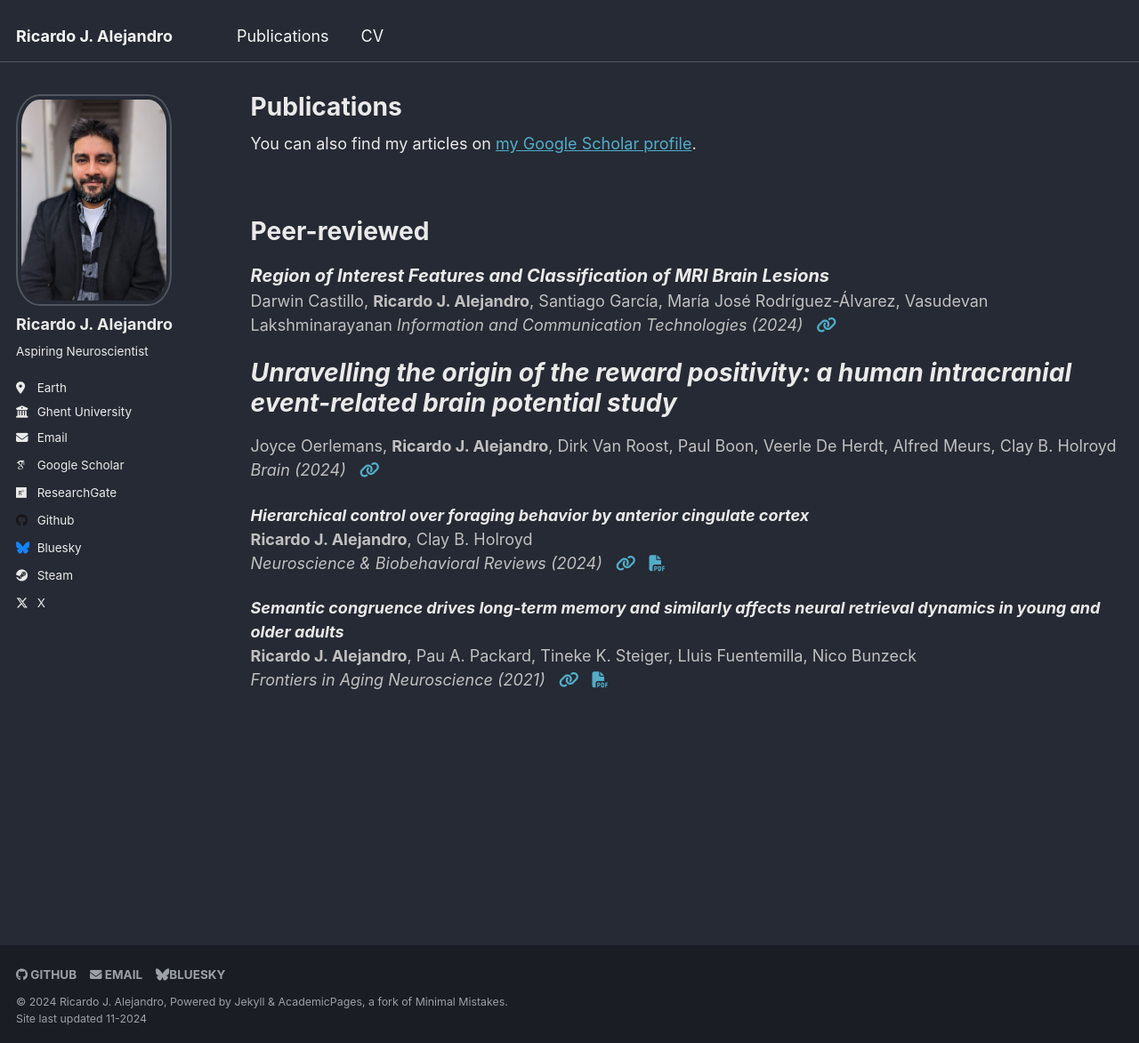
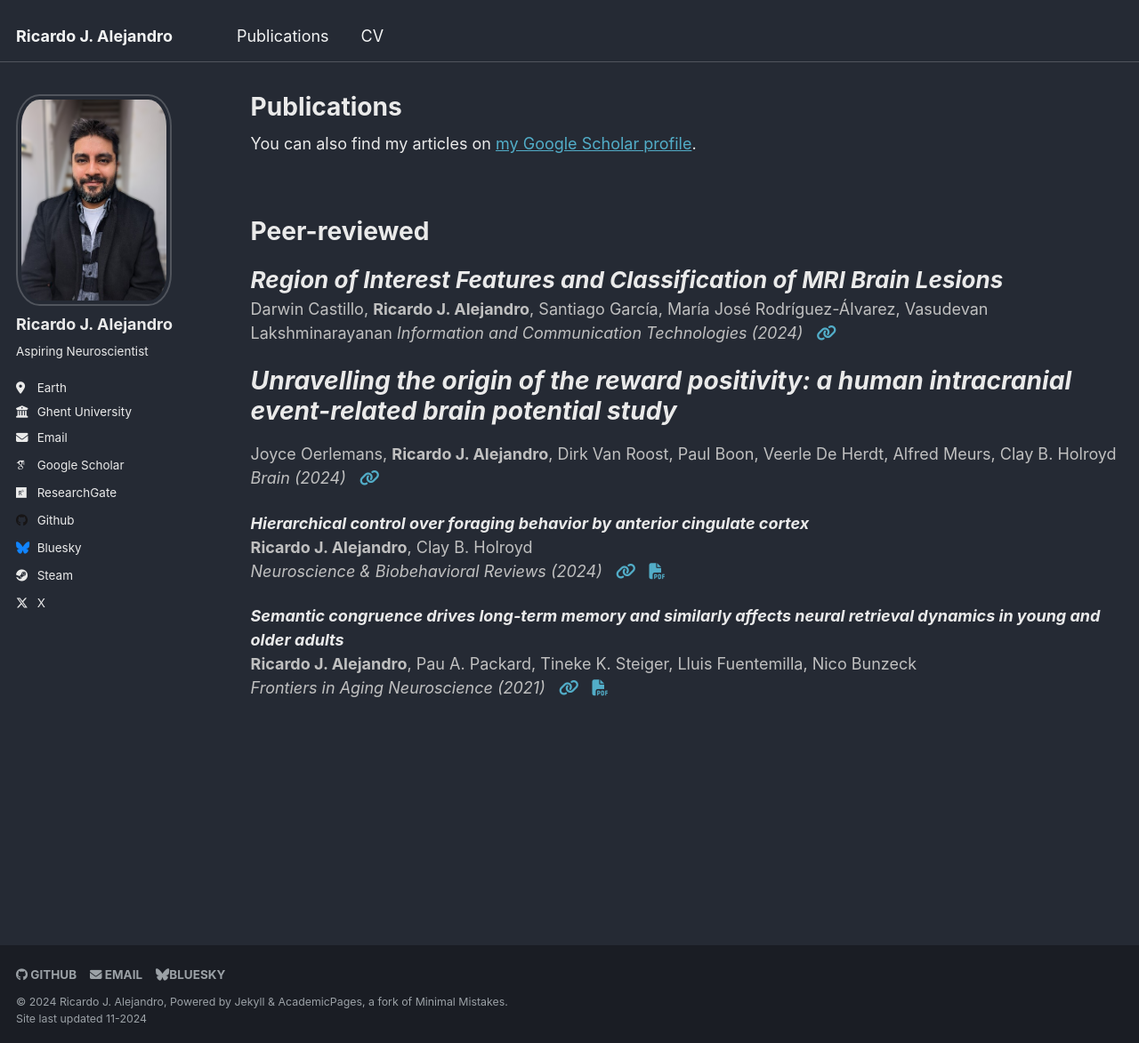
Before and after one commit to rjalejandro/rjalejandro.github.io, a Jekyll site: the page built from _pages/publications.md, in a window 1280 px wide and 1173 px high. Shown: the whole window at 89% size. Built offline with Jekyll 4.4.1, drawn with Linux system fonts in a browser that asks for light colours; some web fonts are replaced.

Commit message:
fontsize 26

```diff
--- a/_pages/publications.md
+++ b/_pages/publications.md
@@ -14,7 +14,7 @@
 Peer-reviewed
 =====
 
-<span style="font-size:20px">***Region of Interest Features and Classification of MRI Brain Lesions***</span>
+<span style="font-size:26px">***Region of Interest Features and Classification of MRI Brain Lesions***</span>
 <span style="color:#C0C0C0">Darwin Castillo, **Ricardo J. Alejandro**, Santiago García, María José Rodríguez-Álvarez, Vasudevan Lakshminarayanan</span>  <!-- authors -->
 <span style="color:#C0C0C0">*Information and Communication Technologies (2024)*</span> <!-- journal (year) -->
 &nbsp; <!-- space between the icons -->
```
